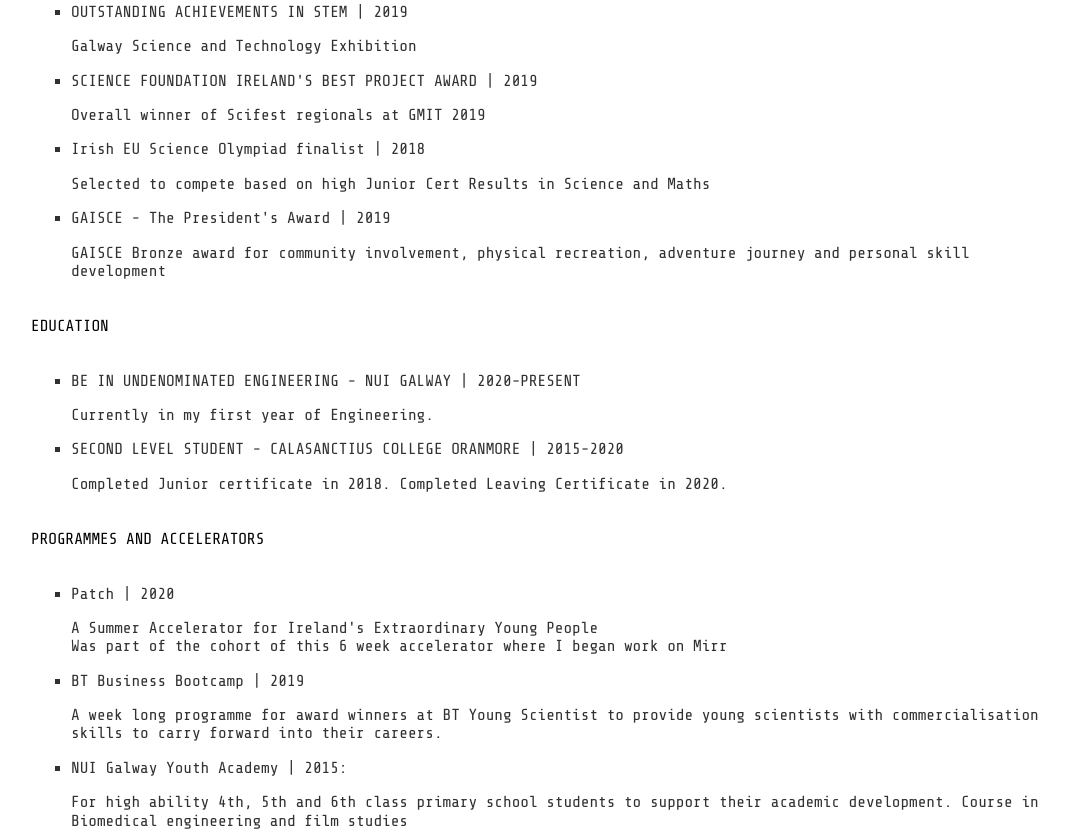
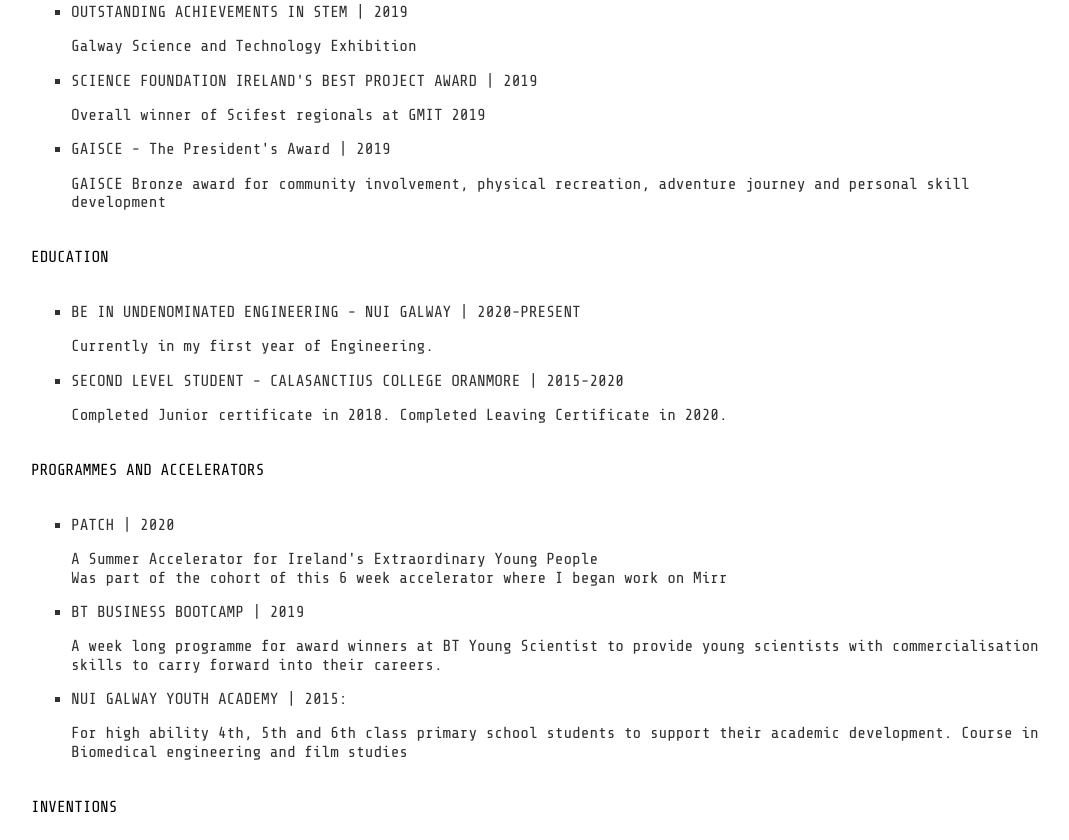
Before and after one commit to aliceshocks/aliceshocks.github.io, a website built with Parcel: page cv.html in a window 1280 px wide. Shown: the part 1198-2038 px from the top of the page, without its empty margins (97-1166 px from the left). Built offline with nearby package versions, Linux system fonts and the light colour scheme.

Commit message:
Update cv.html

```diff
--- a/cv.html
+++ b/cv.html
@@ -59,7 +59,7 @@
         <p></p>
         <li>FOOD AND BEVERAGE SERVER - GLYNSS BAR | 2020-present </li>
         <p></p>
-        <li>Owner / Inventor - Reinventing the Wheel Project | 2017-2020 </li>
+        <li>OWNER / INVENTOR - REINVENTING THE WHEEL PROJECT | 2017-2020 </li>
         <p> Invented a new wheel system, that ran on magnets. Prottyped this project and brought it throuhg several national and international competitions, picking up awards along the way (see below).</p>
 
 
@@ -84,9 +84,6 @@
         <li>SCIENCE FOUNDATION IRELAND'S BEST PROJECT AWARD | 2019</li>
         <p> Overall winner of Scifest regionals at GMIT 2019</p>
 
-        <li>Irish EU Science Olympiad finalist | 2018</li>
-        <p>Selected to compete based on high Junior Cert Results in Science and Maths</p>
-
         <li>GAISCE - The President's Award | 2019</li>
         <p>GAISCE Bronze award for community involvement, physical recreation, adventure journey and personal skill development</p>
     </ul>
@@ -101,11 +98,11 @@
 
     <p class="header">PROGRAMMES AND ACCELERATORS</p>
     <ul>
-        <li>Patch | 2020</li>
+        <li>PATCH | 2020</li>
         <p>A Summer Accelerator for Ireland's Extraordinary Young People<br>Was part of the cohort of this 6 week accelerator where I began work on Mirr </p>
-        <li>BT Business Bootcamp | 2019</li>
+        <li>BT BUSINESS BOOTCAMP | 2019</li>
         <p>A week long programme for award winners at BT Young Scientist to provide young scientists with commercialisation skills to carry forward into their careers.</p>
-        <li>NUI Galway Youth Academy | 2015:</li>
+        <li>NUI GALWAY YOUTH ACADEMY | 2015:</li>
         <p>For high ability 4th, 5th and 6th class primary school students to support their academic development. Course in Biomedical engineering and film studies</p>
     </ul>
 
```
